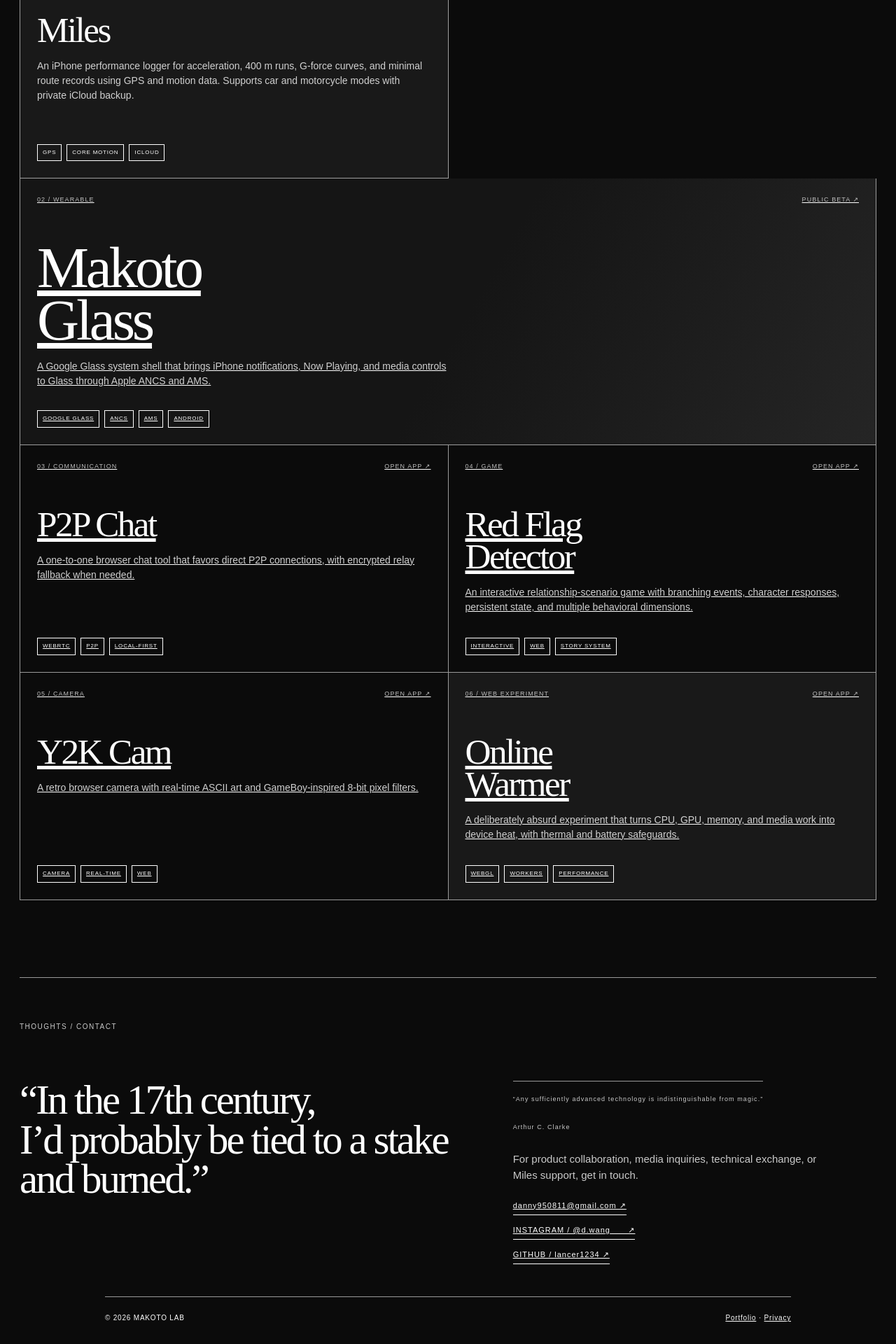
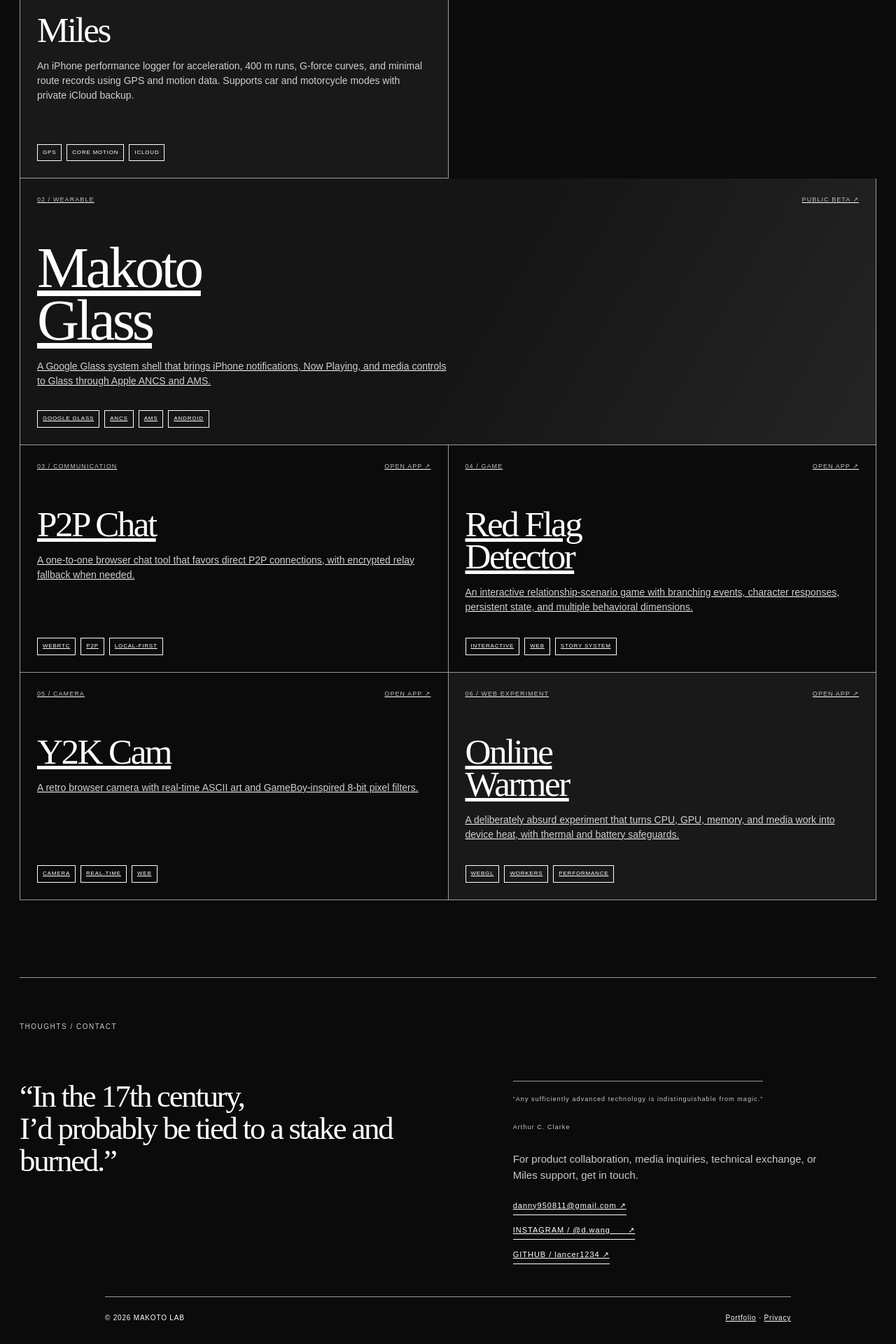
Before and after one commit to lancer1234/lancer1234.github.io, a Jekyll site: the page makoto-lab/index.html, which Jekyll copies as it is, in a window 1280 px wide. Shown: the part 1040-2960 px from the top of the page at 70% size. Built offline with Jekyll 4.4.1, drawn with Linux system fonts in a browser that asks for light colours.

Commit message:
Fit MAKOTO LAB quote into two lines

```diff
--- /dev/null
+++ b/lab-quote-scale.css
@@ -0,0 +1 @@
+.lab-contact blockquote{font-size:clamp(34px,3.5vw,60px);line-height:1.02}.lab-contact blockquote .lang-zh{letter-spacing:-.055em}@media(min-width:761px){.lab-contact blockquote .lang-zh{white-space:nowrap}}@media(max-width:760px){.lab-contact blockquote{font-size:clamp(28px,7.4vw,34px);line-height:1.08}}
--- a/makoto-lab/index.html
+++ b/makoto-lab/index.html
@@ -4,7 +4,7 @@
   <meta charset="utf-8" /><meta name="viewport" content="width=device-width, initial-scale=1" />
   <meta name="description" content="MAKOTO LAB — Independent studio for interactive software and experimental interfaces." /><meta name="theme-color" content="#0b0b0b" />
   <title>MAKOTO LAB — Independent Studio</title>
-  <link rel="stylesheet" href="../site-pages.css" /><link rel="stylesheet" href="../site-pages-redesign.css" /><link rel="stylesheet" href="../lab-quotes.css" /><link rel="stylesheet" href="../lab-language.css" />
+  <link rel="stylesheet" href="../site-pages.css" /><link rel="stylesheet" href="../site-pages-redesign.css" /><link rel="stylesheet" href="../lab-quotes.css" /><link rel="stylesheet" href="../lab-language.css" /><link rel="stylesheet" href="../lab-quote-scale.css" />
 </head>
 <body class="lab-page">
   <header class="page-bar page-bar-dark"><a href="../">DANNY WANG</a><div class="page-actions"><a href="../privacy/"><span class="lang-en">PRIVACY POLICY ↗</span><span class="lang-zh">隱私權政策 ↗</span></a><button class="lang-toggle" type="button" aria-label="Switch to English"><span class="lang-zh">EN</span><span class="lang-en">中文</span></button></div></header>
```
